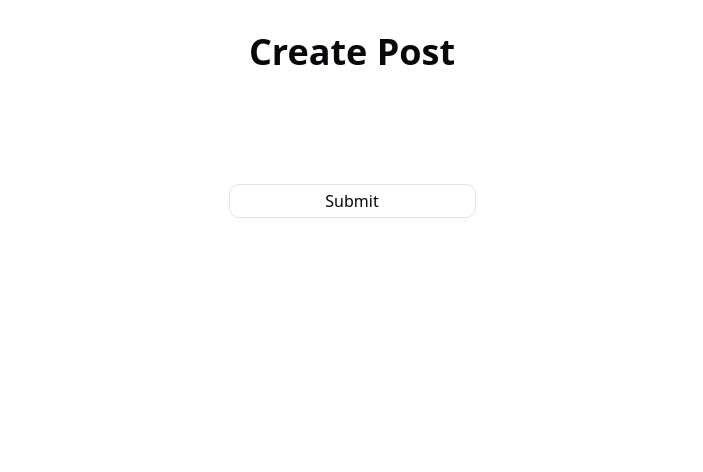
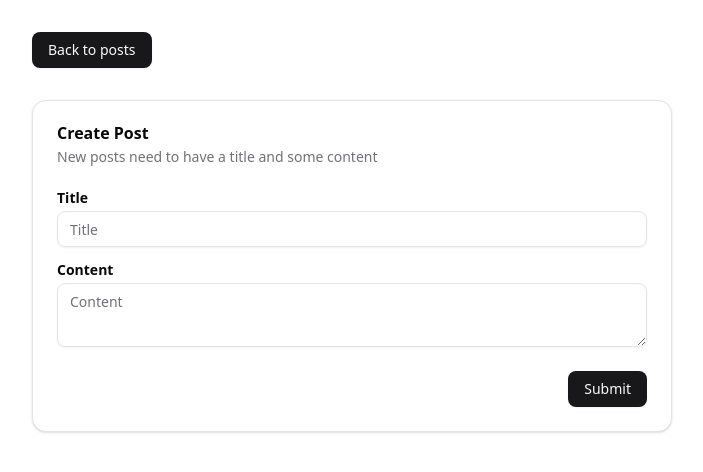
Before and after one commit to jnthn18/trpc-test, a Next.js app: page /posts/create in a window 1280 px wide. Shown: the top 472 px of the page, without its empty margins (288-991 px from the left). Built offline with nearby package versions, Linux system fonts and the light colour scheme.

Commit message:
Create post form

```diff
--- a/src/app/posts/create/create-post.client.tsx
+++ b/src/app/posts/create/create-post.client.tsx
@@ -1,58 +1,99 @@
 "use client";
 import { useForm } from "@tanstack/react-form";
+import { Button } from "@/components/ui/button";
+import {
+  Card,
+  CardHeader,
+  CardTitle,
+  CardDescription,
+  CardContent,
+  CardFooter,
+} from "@/components/ui/card";
+import { Input } from "@/components/ui/input";
+import { Textarea } from "@/components/ui/textarea";
+import { Label } from "@/components/ui/label";
+import { useTRPC } from "@/trpc/client";
+import { useMutation } from "@tanstack/react-query";
+import { useRouter } from "next/navigation";
 
 export default function CreatePostForm() {
+  const router = useRouter();
+  const trpc = useTRPC();
+
+  const createPostOptions = trpc.post.create.mutationOptions({
+    onSuccess: (post) => {
+      router.push(`/posts/${post.id}`);
+    },
+    onError: (error) => console.log(error),
+  });
+
+  const { mutate: createPost, isPending } = useMutation(createPostOptions);
+
   const form = useForm({
     defaultValues: {
       title: "",
       content: "",
     },
     onSubmit: async ({ value }) => {
-      console.log(value);
+      createPost(value);
     },
   });
 
   return (
-    <div>
     <form
       onSubmit={(e) => {
         e.preventDefault();
         e.stopPropagation();
         form.handleSubmit();
       }}
-        className="space-y-4 flex flex-col"
     >
+      <Card>
+        <CardHeader>
+          <CardTitle>Create Post</CardTitle>
+          <CardDescription>
+            New posts need to have a title and some content
+          </CardDescription>
+        </CardHeader>
+        <CardContent className="space-y-4">
           <form.Field name="title">
             {(field) => (
-            <input
+              <div className="grid w-full gap-1.5">
+                <Label htmlFor="title" className="font-semibold">
+                  Title
+                </Label>
+                <Input
                   name={field.name}
                   value={field.state.value}
                   onBlur={field.handleBlur}
                   onChange={(e) => field.handleChange(e.target.value)}
                   placeholder="Title"
-              className="text-background px-2 py-1 rounded-xs"
                 />
+              </div>
             )}
           </form.Field>
           <form.Field name="content">
             {(field) => (
-            <input
+              <div className="grid w-full gap-1.5">
+                <Label htmlFor="content" className="font-semibold">
+                  Content
+                </Label>
+                <Textarea
                   name={field.name}
                   value={field.state.value}
                   onBlur={field.handleBlur}
                   onChange={(e) => field.handleChange(e.target.value)}
                   placeholder="Content"
-              className="text-background px-2 py-1 rounded-xs"
                 />
+              </div>
             )}
           </form.Field>
-        <button
-          type="submit"
-          className="rounded-lg border px-4 py-1 w-full hover:bg-foreground hover:text-background"
-        >
+        </CardContent>
+        <CardFooter className="justify-end">
+          <Button type="submit" disabled={isPending}>
             Submit
-        </button>
+          </Button>
+        </CardFooter>
+      </Card>
     </form>
-    </div>
   );
 }
--- a/src/app/posts/create/page.tsx
+++ b/src/app/posts/create/page.tsx
@@ -1,9 +1,13 @@
 import CreatePostForm from "./create-post.client";
+import { Button } from "@/components/ui/button";
+import Link from "next/link";
 
 export default async function CreatePostPage() {
   return (
-    <div className="mt-8 flex justify-center flex-col w-96 items-center mx-auto">
-      <h1 className="text-4xl font-bold mb-4">Create Post</h1>
+    <div className="w-(--breakpoint-sm) mx-auto">
+      <Button className="my-8" asChild>
+        <Link href="/posts">Back to posts</Link>
+      </Button>
       <CreatePostForm />
     </div>
   );
--- a/src/server/routers/post-router.ts
+++ b/src/server/routers/post-router.ts
@@ -18,7 +18,7 @@ export const postRouter = createTRPCRouter({
       return post;
     }),
   create: publicProcedure
-    .input(type({ name: "string", content: "string" }).assert)
+    .input(type({ title: "string", content: "string" }).assert)
     .mutation(async ({ ctx, input }) => {
       const [newPost] = await ctx.db
         .insert(post)
```
Lines whose indentation alone changed are shown as unchanged.
